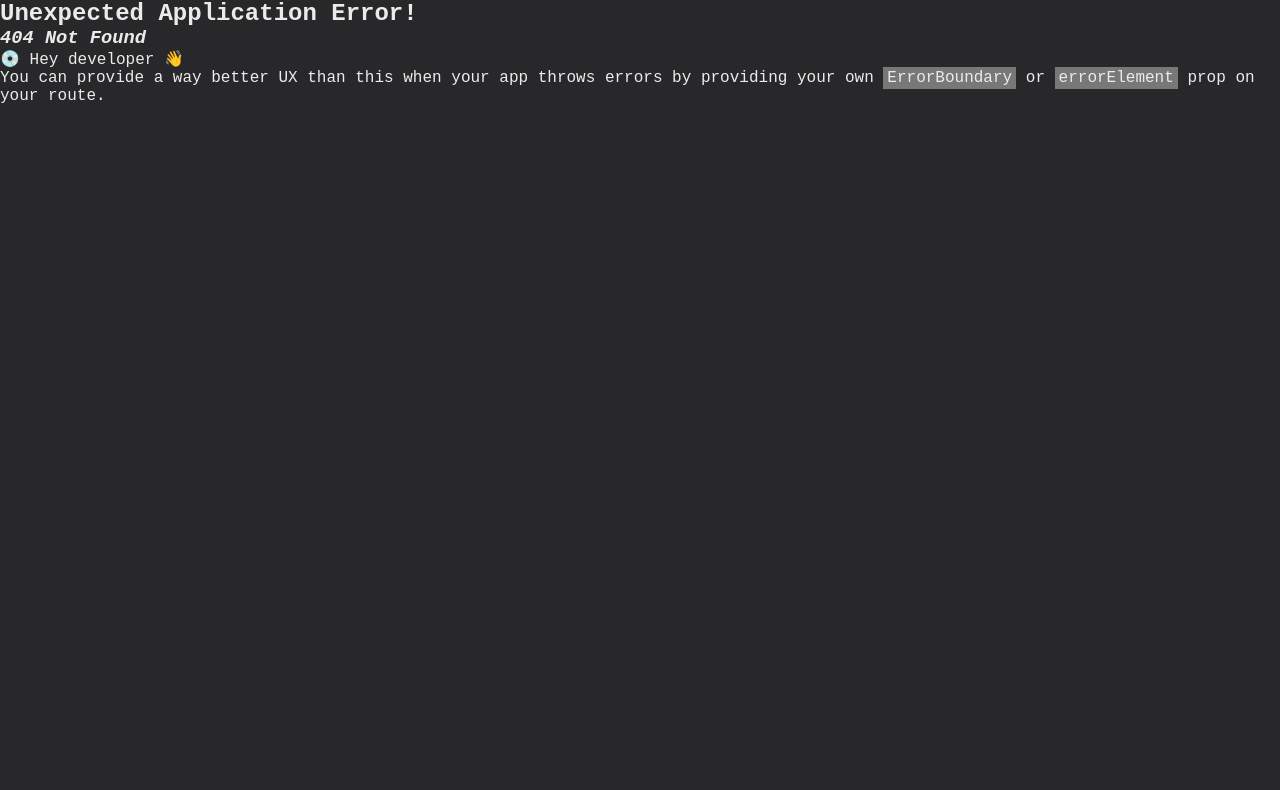
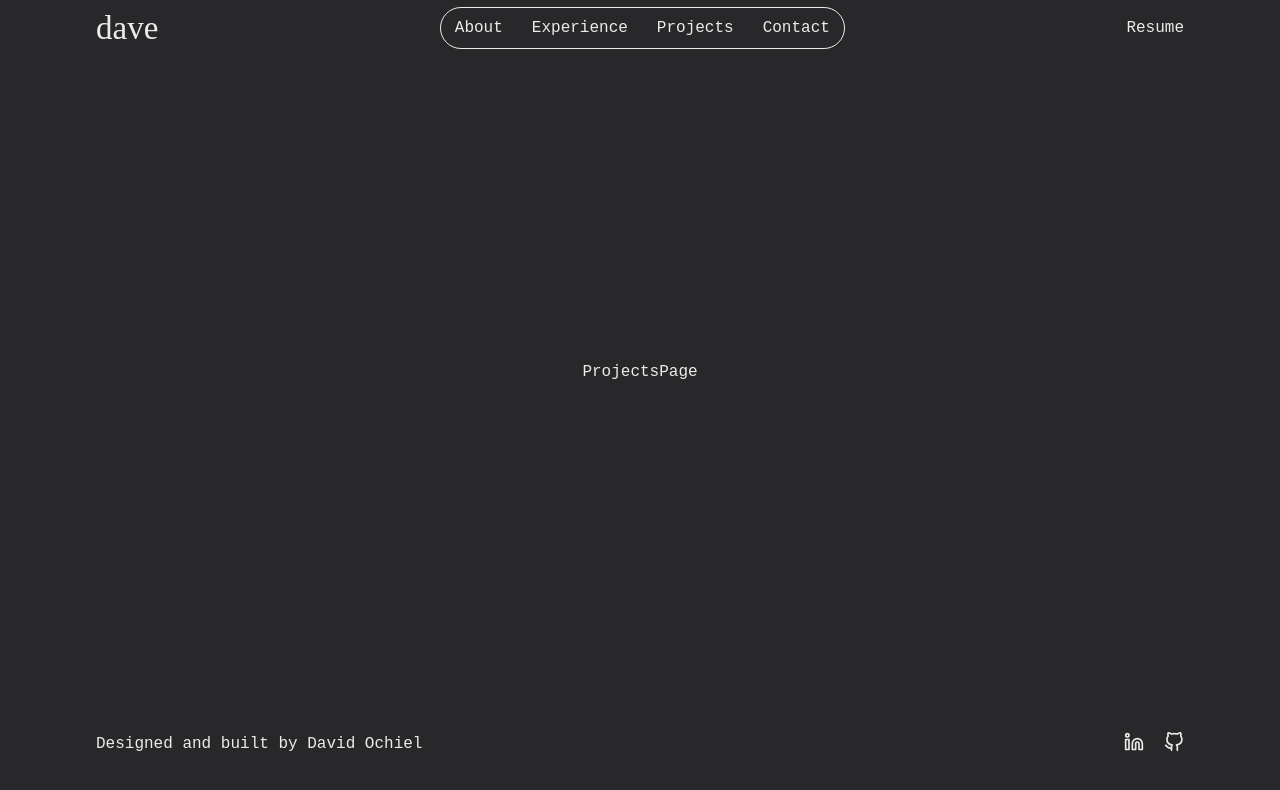
Before and after one commit to nguonodave/v2-ng, a React (Vite) app: page /projects in a window 1280 px wide. Before the commit this address had no page. Shown: the top 790 px of the page. Built offline with nearby package versions, Linux system fonts and the light colour scheme.

Commit message:
feat: add projects page

```diff
--- a/src/App.jsx
+++ b/src/App.jsx
@@ -6,11 +6,13 @@ import {
 } from "react-router-dom";
 import HomePage from "./pages/HomePage";
 import MainLayout from "./layouts/MainLayout";
+import ProjectsPage from "./pages/ProjectsPage";
 
 const router = createBrowserRouter(
     createRoutesFromElements(
         <Route path="/" element={<MainLayout />}>
             <Route index element={<HomePage />} />
+            <Route path="/projects" element={<ProjectsPage />} />
         </Route>
     )
 );
--- /dev/null
+++ b/src/pages/ProjectsPage.jsx
@@ -0,0 +1,13 @@
+import Footer from "../components/Footer";
+
+export default function ProjectsPage() {
+    return (
+        <div className="below-nav">
+            <section className="mid-content">
+                <p>ProjectsPage</p>
+            </section>
+
+            <Footer />
+        </div>
+    );
+}
```
